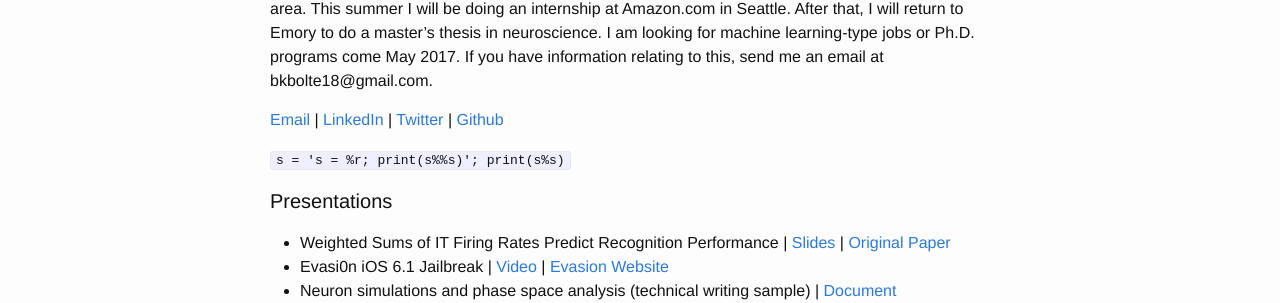
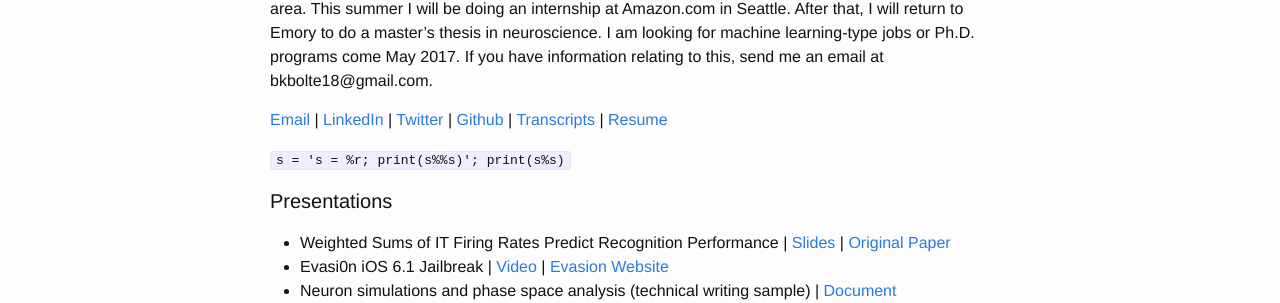
Before and after one commit to codekansas/codekansas.github.io, a Jekyll site: the page built from about.md, in a window 1280 px wide. Shown: the part 179-482 px from the top of the page. Built offline with Jekyll 4.4.1, drawn with Linux system fonts in a browser that asks for light colours.

Commit message:
updated about

```diff
--- a/about.md
+++ b/about.md
@@ -10,8 +10,7 @@ in Seattle. After that, I will return to Emory to do a master's thesis in neuros
 I am looking for machine learning-type jobs or Ph.D. programs come May 2017. If you have
 information relating to this, send me an email at bkbolte18@gmail.com.
 
-[Email](mailto:bkbolte18@gmail.com) \| [LinkedIn](https://www.linkedin.com/in/benjamin-bolte-37337686)
-\| [Twitter](https://twitter.com/code__kansas) \| [Github](https://github.com/codekansas)
+[Email](mailto:bkbolte18@gmail.com) \| [LinkedIn](https://www.linkedin.com/in/benjamin-bolte-37337686) \| [Twitter](https://twitter.com/code__kansas) \| [Github](https://github.com/codekansas) \| [Transcripts](https://github.com/codekansas/jobs/blob/master/unofficial_transcript.pdf) \| [Resume](https://github.com/codekansas/jobs/blob/master/resume/cv_12.pdf)
 
 `s = 's = %r; print(s%%s)'; print(s%s)`
 
```
